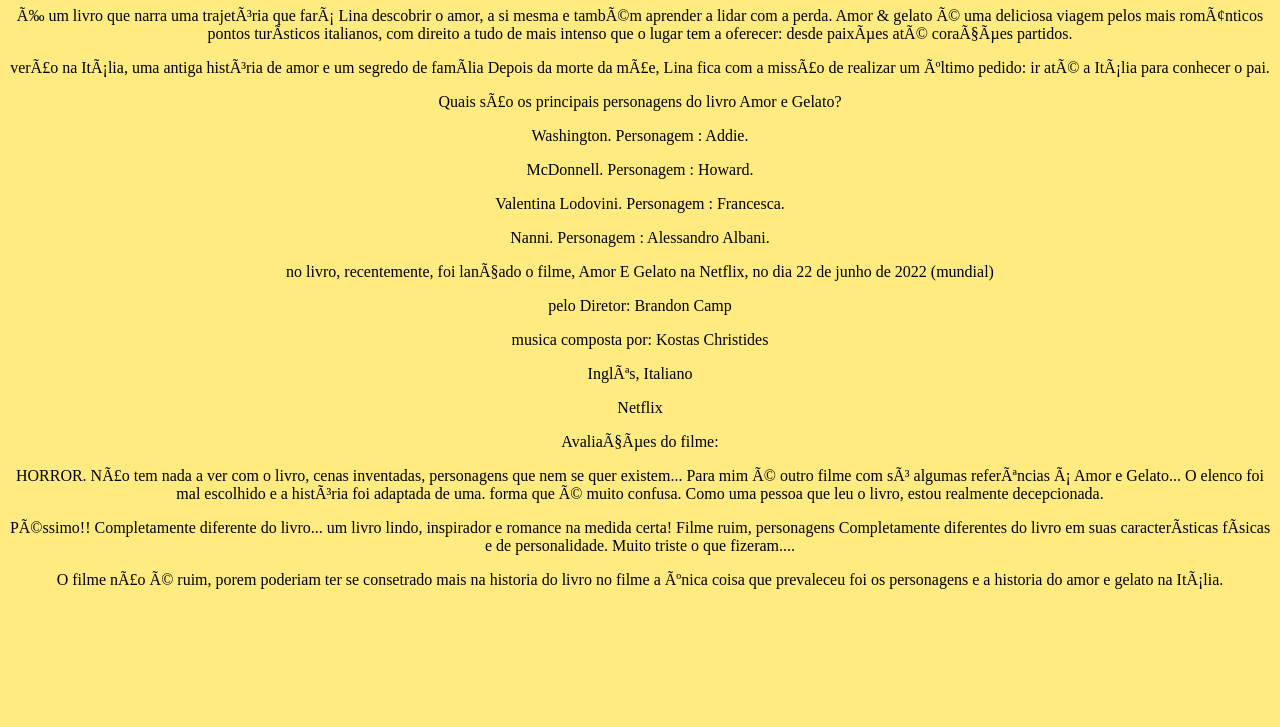
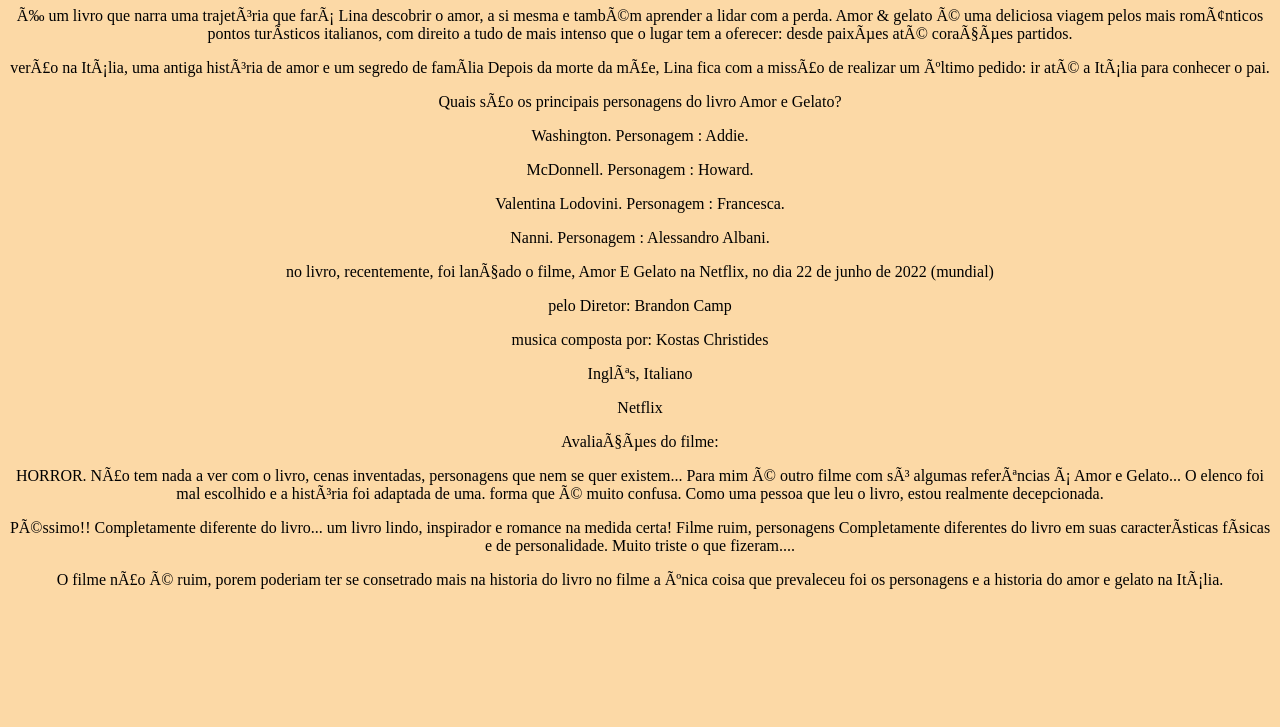
Before and after one commit to anatalau/turma-1b, a plain HTML site: page index.html in a window 1280 px wide. Shown: the part 73-800 px from the top of the page. Drawn offline with Linux system fonts and the light colour scheme.

Commit message:
cor bege

```diff
--- a/style.css
+++ b/style.css
@@ -1,5 +1,5 @@
 body{
-    background: rgba(255, 217, 0, 0.5);
+    background: rgba(249, 173, 60, 0.454);
 }
 h1{
     text-align: center;
```
